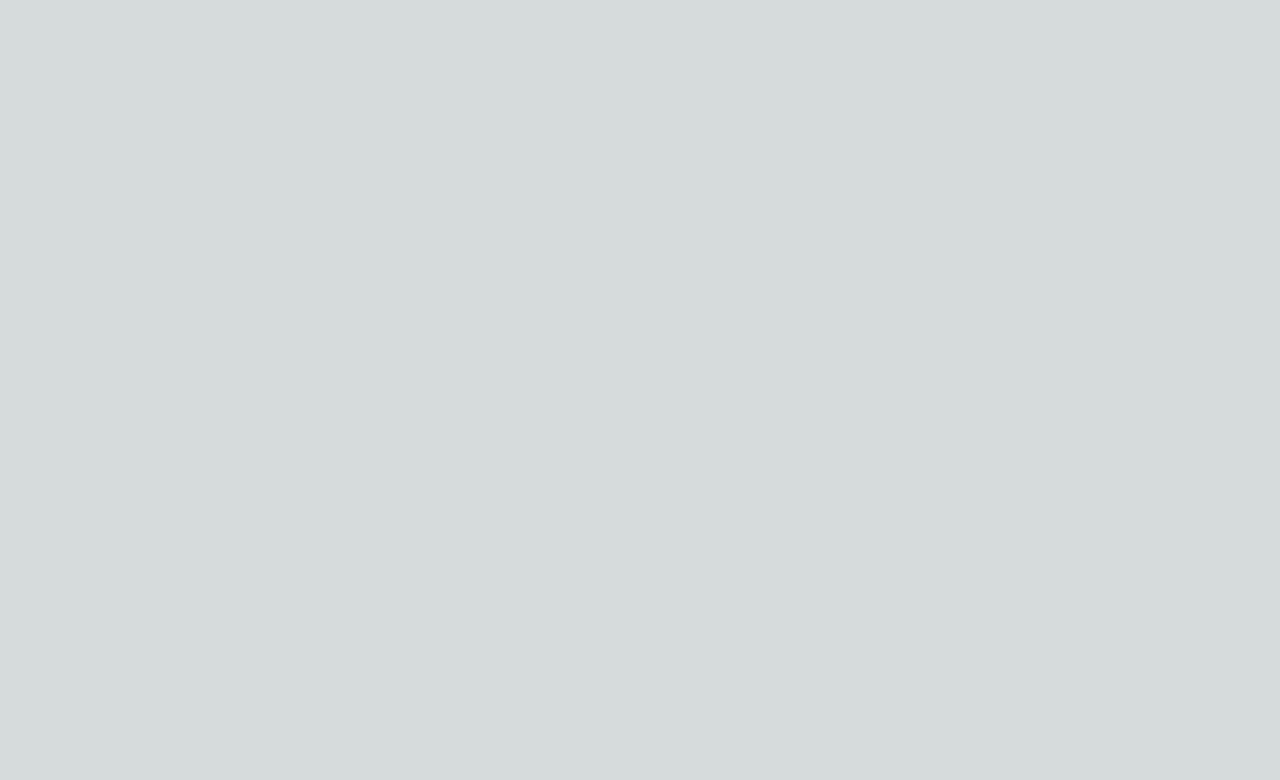
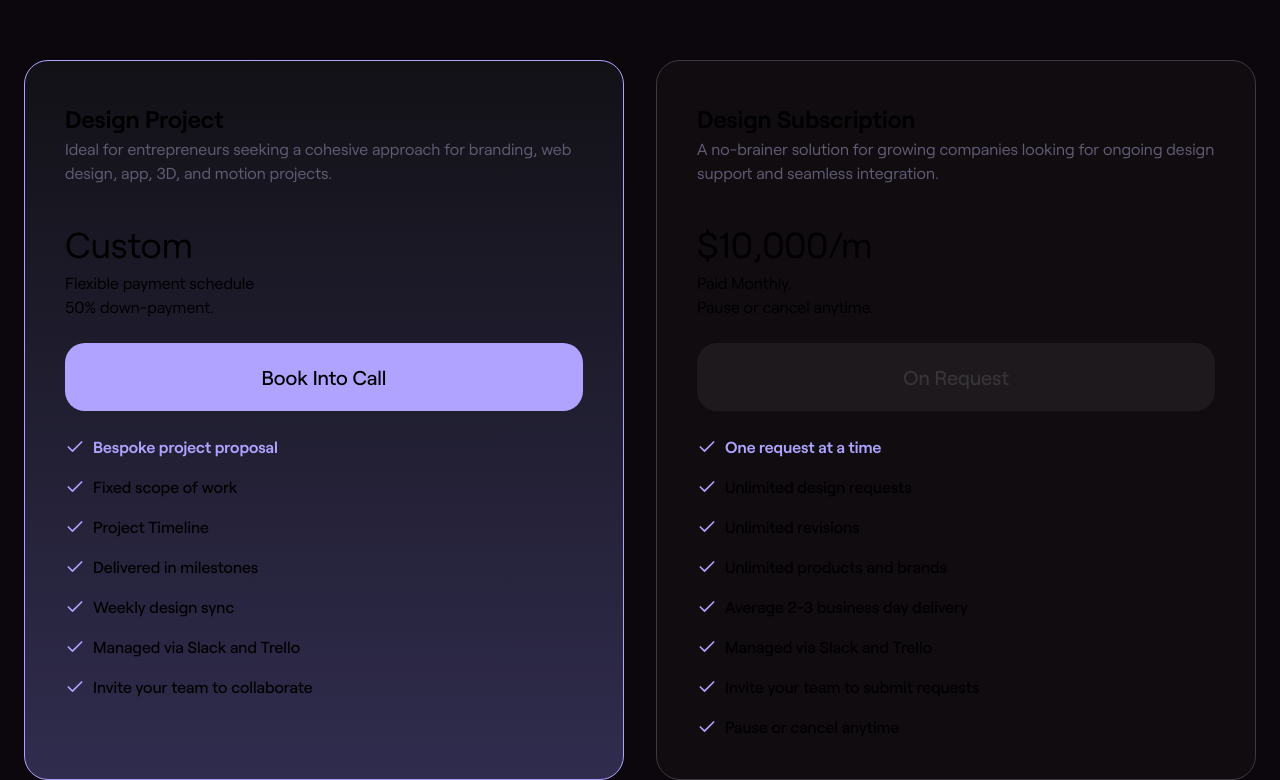
Before and after one commit to roberiof/syncrely, a Next.js app: page / in a window 1280 px wide. Shown: the part 11190-11970 px from the top of the page. Before the commit the page ends 10771 px from the top, so only its background shows below. Built offline with nearby package versions, Linux system fonts and the light colour scheme.

Commit message:
(feat): add pricing section

```diff
--- a/src/app/globals.css
+++ b/src/app/globals.css
@@ -61,7 +61,7 @@ body * {
   position: relative;
   display: flex;
   z-index: 0;
-  background-color: #d2ff85;
+  /* background-color: #d2ff85; */
   overflow: hidden;
 }
 .slideToLeftEffect:hover:after {
@@ -76,9 +76,8 @@ body * {
   top: 0;
   width: 0;
   height: 100%;
-  background: #b0a3ff;
+  /* background: #b0a3ff; */
 }
-
 
 @keyframes slide {
   0% {
--- a/src/app/page.tsx
+++ b/src/app/page.tsx
@@ -6,6 +6,7 @@ import DesignCapabilities from '@organisms/DesignCapabilities/DesignCapabilities
 import WhatOurClientsSay from '@organisms/WhatOurClientsSay/WhatOurClientsSay'
 import SelectedProjects from '@organisms/SelectedProjects/SelectedProjects'
 import About from '@organisms/About/About'
+import Pricing from '@organisms/Pricing/Pricing'
 
 export default function Home() {
   return (
@@ -17,6 +18,7 @@ export default function Home() {
       <DesignCapabilities />
       <SelectedProjects />
       <About />
+      <Pricing />
     </main>
   )
 }
--- a/src/components/atoms/Button/button.tsx
+++ b/src/components/atoms/Button/button.tsx
@@ -3,8 +3,17 @@ import React from 'react'
 interface ButtonProps {
   children: string
   className?: string
+  disabled?: boolean
 }
 
-export default function Button({ children, className }: ButtonProps) {
-  return <button className={`flex ${className}`}>{children}</button>
+export default function Button({
+  children,
+  className,
+  disabled = false,
+}: ButtonProps) {
+  return (
+    <button className={`flex ${className}`} disabled={disabled}>
+      {children}
+    </button>
+  )
 }
--- /dev/null
+++ b/src/components/molecules/PlanCard/PlanCard.tsx
@@ -0,0 +1,50 @@
+import { Check } from 'lucide-react'
+import React from 'react'
+import Button from '@atoms/Button/button'
+
+interface Plan {
+  able: boolean
+  title: string
+  description: string
+  price: string
+  items: string[]
+}
+
+const PlanCard = ({ title, description, able, items, price }: Plan) => {
+  return (
+    <div
+      className={`space-y-8 border border-[#3e393e] rounded-[24px] bg-[#100C10] w-[600px] p-10 ${able && 'border border-primaryPurple  bg-gradient-to-b from-[#121116] to-[#302c4e]'}`}
+    >
+      <div>
+        <h5 className="text-[24px] font-semibold">{title}</h5>
+        <p className="text-[#5f5b71]">{description}</p>
+      </div>
+      <div className="space-y-6">
+        <div>
+          <h4 className="text-[36px]">{price}</h4>
+          <p>{items[0]}</p>
+          <p>{items[1]}</p>
+        </div>
+        <Button
+          className={`w-full ${able} [&:not(:disabled)]:slideToLeftEffect bg-primaryPurple after:bg-white rounded-[20px] px-24 py-5 text-xl w-full flex justify-center font-medium text-black disabled:opacity-50 disabled:bg-[#2B262B] disabled:text-[#5c5c5c]`}
+          disabled={!able}
+        >
+          {able ? 'Book Into Call' : 'On Request'}
+        </Button>
+        <div className="space-y-4 mt-4">
+          {items.slice(2).map((item, ind) => (
+            <span
+              className={`flex gap-2 items-center font-medium ${ind === 0 && 'text-primaryPurple font-semibold'}`}
+              key={item}
+            >
+              <Check className="text-primaryPurple" size={20} />
+              <p>{item}</p>
+            </span>
+          ))}
+        </div>
+      </div>
+    </div>
+  )
+}
+
+export default PlanCard
--- a/src/components/organisms/Hero/hero.tsx
+++ b/src/components/organisms/Hero/hero.tsx
@@ -16,7 +16,7 @@ export default function Hero() {
             We create mind-blowing visuals, brands, websites and products that
             help startups and innovative companies gain more exposure.
           </p>
-          <Button className="slideToLeftEffect rounded-[20px] px-24 py-5 text-2xl w-full flex justify-center lg:w-fit">
+          <Button className="slideToLeftEffect bg-primaryGreen after:bg-primaryPurple rounded-[20px] px-24 py-5 text-2xl w-full flex justify-center lg:w-fit">
             Start Today
           </Button>
         </div>
--- a/src/components/organisms/PostHero/postHero.tsx
+++ b/src/components/organisms/PostHero/postHero.tsx
@@ -61,7 +61,7 @@ export default function PostHero() {
           <h2 className="text-[48px] font-medium">
             Can&apos;t get enough? <br /> Get ready to see more
           </h2>
-          <Button className="slideToLeftEffect rounded-[20px] px-24 py-5 text-2xl w-full flex justify-center lg:w-fit">
+          <Button className="slideToLeftEffect bg-primaryGreen after:bg-primaryPurple rounded-[20px] px-24 py-5 text-2xl w-full flex justify-center lg:w-fit">
             Selected Projects
           </Button>
         </div>
--- /dev/null
+++ b/src/components/organisms/Pricing/Pricing.tsx
@@ -0,0 +1,63 @@
+import React from 'react'
+import PlanCard from '@molecules/PlanCard/PlanCard'
+
+const Pricing = () => {
+  const plans = [
+    {
+      able: true,
+      title: 'Design Project',
+      description:
+        'Ideal for entrepreneurs seeking a cohesive approach for branding, web design, app, 3D, and motion projects.',
+      price: 'Custom',
+      items: [
+        'Flexible payment schedule',
+        '50% down-payment.',
+        'Bespoke project proposal',
+        'Fixed scope of work',
+        'Project Timeline',
+        'Delivered in milestones',
+        'Weekly design sync',
+        'Managed via Slack and Trello',
+        'Invite your team to collaborate',
+      ],
+    },
+    {
+      able: false,
+      title: 'Design Subscription',
+      description:
+        'A no-brainer solution for growing companies looking for ongoing design support and seamless integration.',
+      price: '$10,000/m',
+      items: [
+        'Paid Monthly.',
+        'Pause or cancel anytime.',
+        'One request at a time',
+        'Unlimited design requests',
+        'Unlimited revisions',
+        'Unlimited products and brands',
+        'Average 2-3 business day delivery',
+        'Managed via Slack and Trello',
+        'Invite your team to submit requests',
+        'Pause or cancel anytime',
+      ],
+    },
+  ]
+  return (
+    <section className="space-y-16">
+      <div className="text-center">
+        <h1 className="text-[90px]">Pricing</h1>
+        <p className="text-[20px]">
+          To ensure we deliver top-tier quality designs on time, we work with a
+          limited number of clients.
+        </p>
+      </div>
+
+      <div className="flex gap-8 justify-center">
+        {plans.map((item) => (
+          <PlanCard {...item} key={item.title} />
+        ))}
+      </div>
+    </section>
+  )
+}
+
+export default Pricing
```
